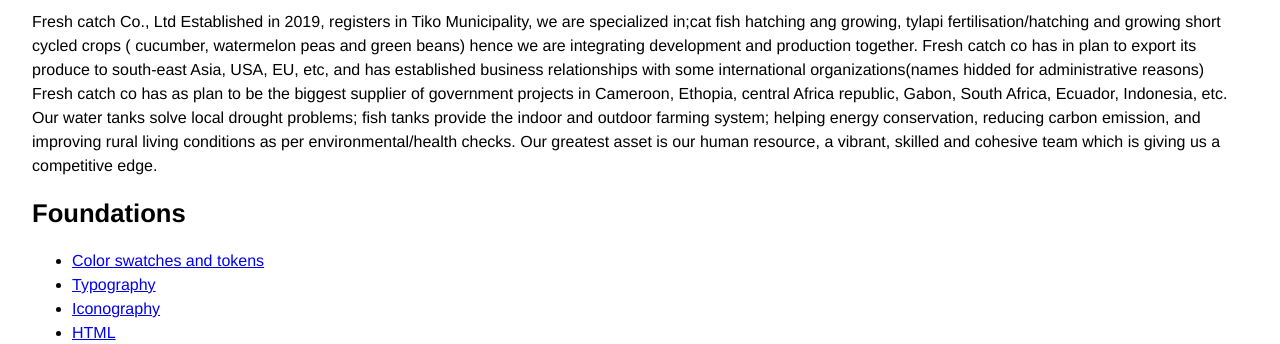
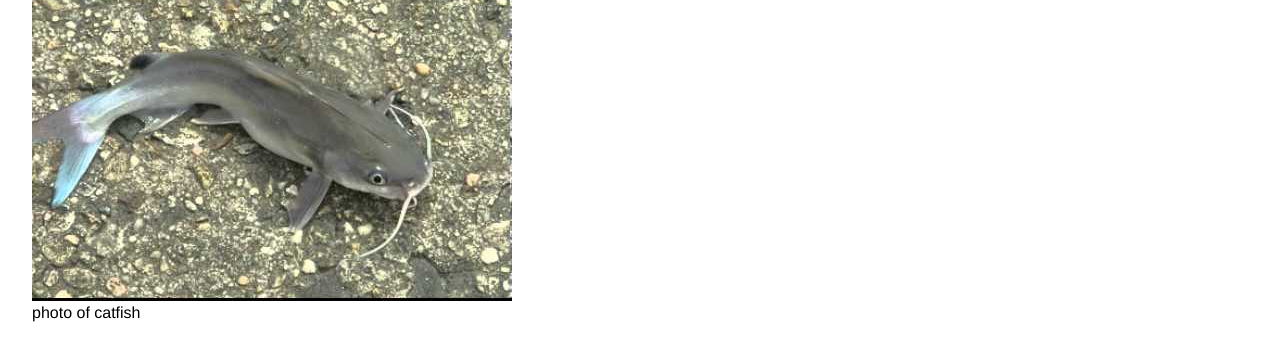
Before and after one commit to njnih/web-workshop, a plain HTML site: page index.html in a window 1280 px wide. Shown: the part 91-435 px from the top of the page. Drawn offline with Linux system fonts and the light colour scheme.

Commit message:
Update index.html

```diff
--- a/index.html
+++ b/index.html
@@ -10,6 +10,10 @@
   </head>
 
   <body>
+    <figure>
+      <img src="img/catfish.jpg" alt="catfish">
+      <figcaption> photo of catfish</figcaption>
+    </figure>
     <header>
       <h1>Fresh Catch Co.</h1>
       <p> Fresh catch Co., Ltd Established in 2019, registers in Tiko Municipality, we are specialized in;cat fish hatching ang
```
